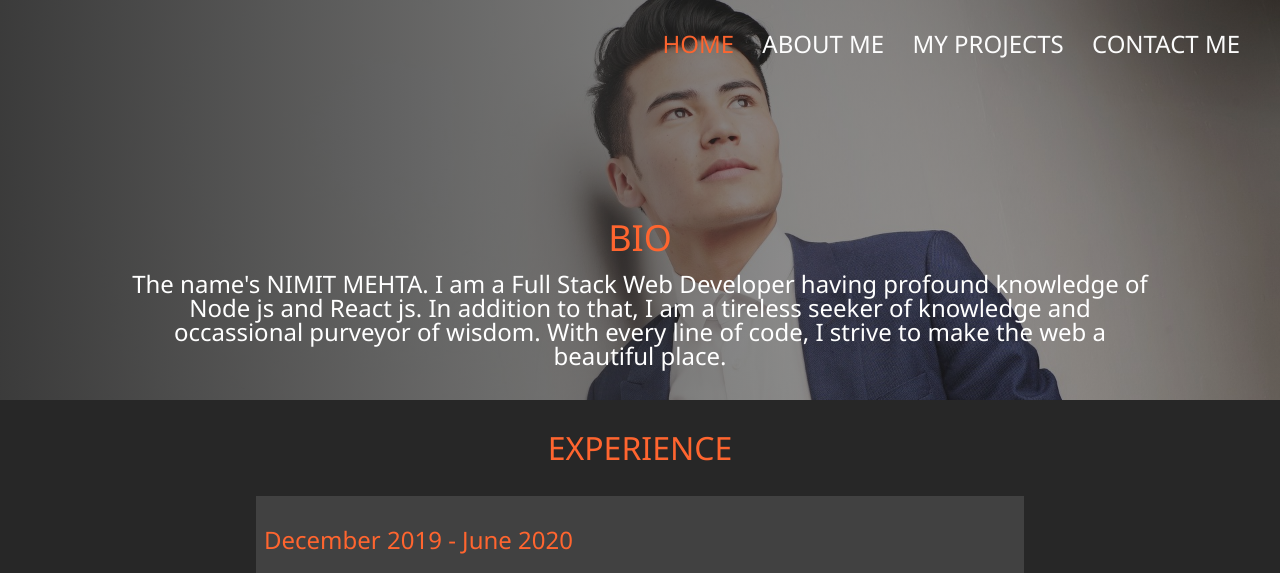
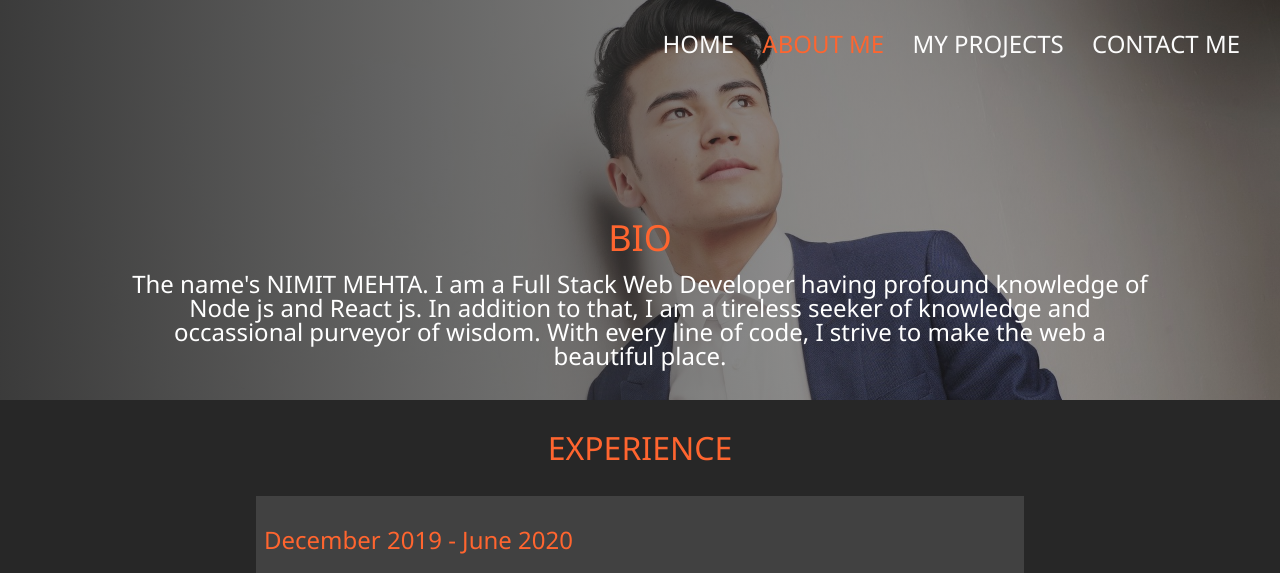
Before and after one commit to nimitMehta/nimitMehta.github.io, a plain HTML site: page about.html in a window 1280 px wide. Shown: the top 573 px of the page. Drawn offline with Linux system fonts and the light colour scheme.

Commit message:
Update about.html

```diff
--- a/about.html
+++ b/about.html
@@ -14,10 +14,10 @@
       <nav class="nav">
         <ul class="menu-nav">
           <li class="menu-nav__item">
-            <a href="index" class="menu-nav__link active"> Home </a>
+            <a href="index" class="menu-nav__link"> Home </a>
           </li>
           <li class="menu-nav__item">
-            <a href="about" class="menu-nav__link"> About Me </a>
+            <a href="about" class="menu-nav__link active"> About Me </a>
           </li>
           <li class="menu-nav__item">
             <a href="projects" class="menu-nav__link"> My Projects </a>
```
